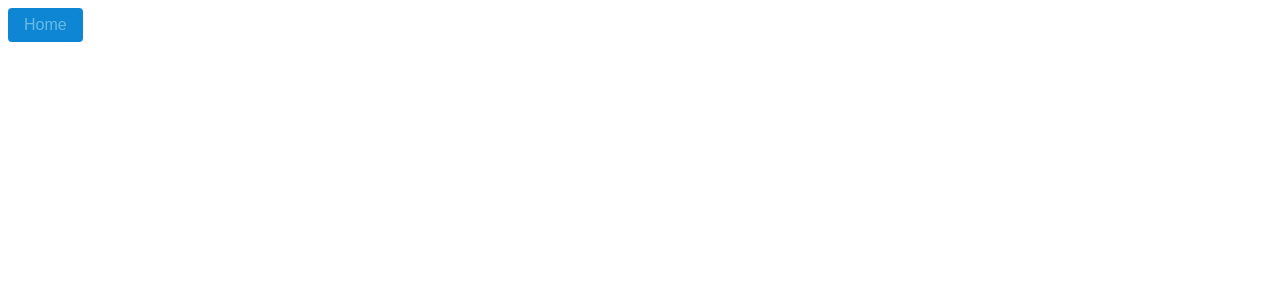
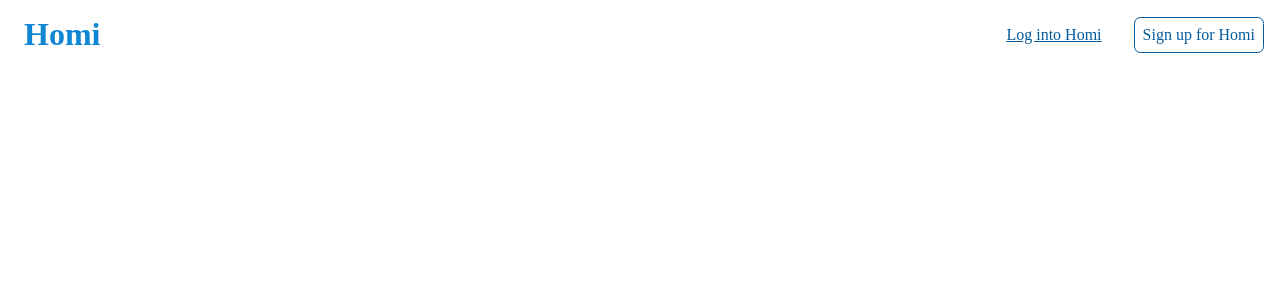
Before and after one commit to Jblanch94/homi, a JavaScript app in the folder web/: page / in a window 1280 px wide. Shown: the top 300 px of the page. Built offline with nearby package versions, Linux system fonts and the light colour scheme.

Commit message:
add navbar to home page

```diff
--- /dev/null
+++ b/web/src/components/Navbar.js
@@ -0,0 +1,60 @@
+import { Flex, Text, Box, Link as RebassLink } from 'rebass';
+import { Link as RouterLink } from 'react-router-dom';
+import { useTheme } from '@emotion/react';
+
+const Navbar = () => {
+  const theme = useTheme();
+  return (
+    <Flex alignItems="center" justifyContent="space-between" mx={2} mb={4}>
+      <RebassLink as={RouterLink} sx={{ textDecoration: 'none' }} to="/">
+        <Text
+          p={2}
+          fontWeight="bold"
+          fontSize={[24, 32]}
+          color={theme.colors.blueGrotto}
+          sx={{
+            ':hover': {
+              color: theme.colors.lightBlue,
+            },
+          }}>
+          Homi
+        </Text>
+      </RebassLink>
+
+      <Box mx="auto" />
+      <RebassLink
+        as={RouterLink}
+        to="/login"
+        display="inline-block"
+        mr={4}
+        color={theme.colors.blue}
+        sx={{
+          ':hover': {
+            color: theme.colors.lightBlue,
+          },
+        }}>
+        Log into Homi
+      </RebassLink>
+      <RebassLink
+        display="inline-block"
+        p={2}
+        bg="#fff"
+        color={theme.colors.blue}
+        to="/sign-up"
+        as={RouterLink}
+        sx={{
+          textDecoration: 'none',
+          border: `${theme.colors.blue} 1px solid`,
+          borderRadius: '0.4em',
+          ':hover': {
+            background: theme.colors.blue,
+            color: '#fff',
+          },
+        }}>
+        Sign up for Homi
+      </RebassLink>
+    </Flex>
+  );
+};
+
+export default Navbar;
--- a/web/src/components/Routes.js
+++ b/web/src/components/Routes.js
@@ -1,13 +1,17 @@
 import { BrowserRouter as Router, Route, Switch } from 'react-router-dom';
 
 import Home from '../pages/Home';
+import SignUp from '../pages/SignUp';
 
 const Routes = () => {
   return (
     <Router>
       <Switch>
-        <Route path="/">
+        <Route path="/" exact>
           <Home />
+        </Route>
+        <Route path="/sign-up" exact>
+          <SignUp />
         </Route>
       </Switch>
     </Router>
--- a/web/src/pages/Home.js
+++ b/web/src/pages/Home.js
@@ -1,17 +1,7 @@
-import { Button } from 'rebass';
-import { useTheme } from '@emotion/react';
+import Navbar from '../components/Navbar';
 
 const Home = () => {
-  const theme = useTheme();
-  return (
-    <Button
-      sx={{
-        color: theme.colors.lightBlue,
-        background: theme.colors.blueGrotto,
-      }}>
-      Home
-    </Button>
-  );
+  return <Navbar />;
 };
 
 export default Home;
--- /dev/null
+++ b/web/src/pages/SignUp.js
@@ -0,0 +1,5 @@
+const SignUp = () => {
+  return <div>Sign Up</div>;
+};
+
+export default SignUp;
```
